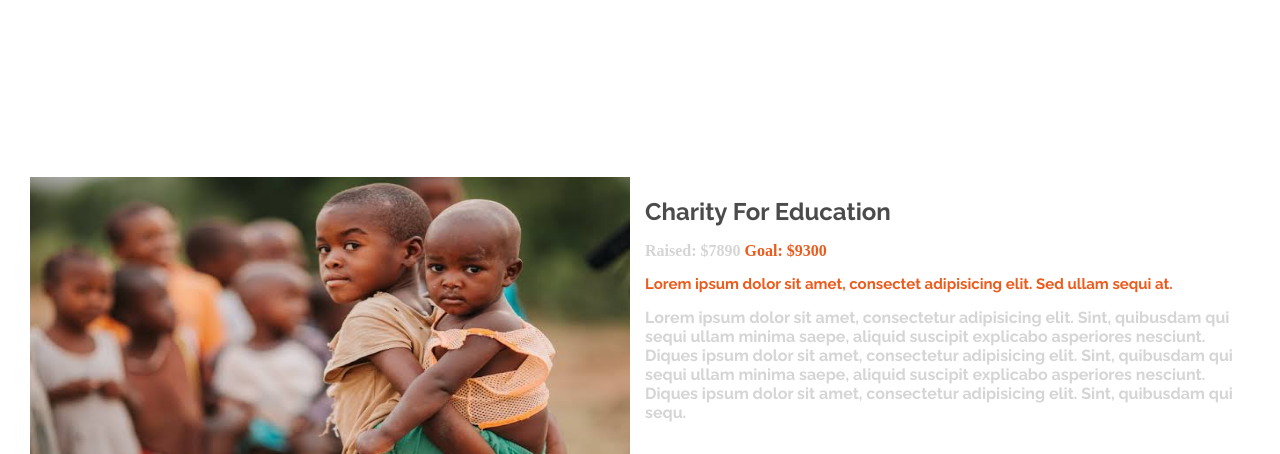
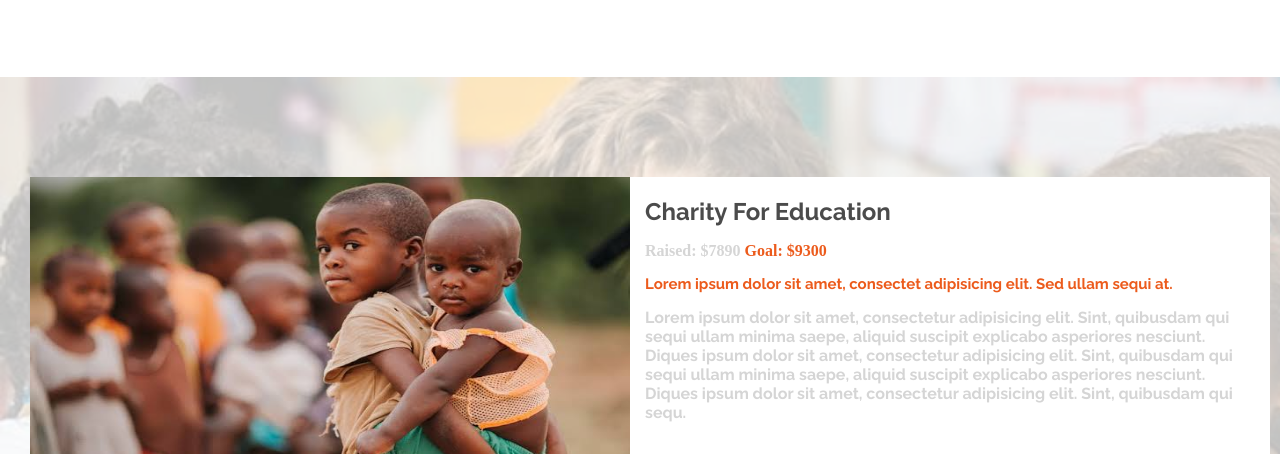
Before and after one commit to SK-SHOBUJ/Charity-Home, a plain HTML site: page index.html in a window 1280 px wide. Shown: the part 4959-5413 px from the top of the page. Drawn offline with Linux system fonts and the light colour scheme.

Commit message:
Update style.css

```diff
--- a/style.css
+++ b/style.css
@@ -1158,7 +1158,7 @@ transition: 0.5s linear;
 
 #tharten{
   width: 1300px;
-  background-image: url('../img/img-nineten.jpg');
+  background-image: url('img-nineten.jpg');
   background-repeat: no-repeat;
   background-size: cover;
 
```
